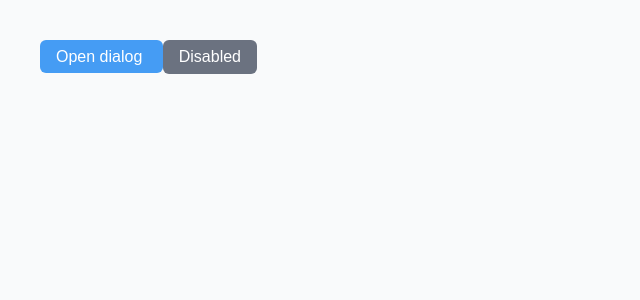
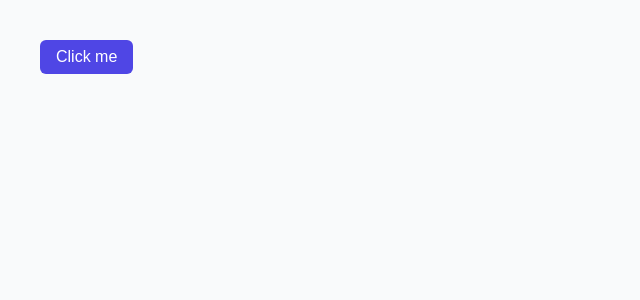
Before and after one commit to DaniiM/vueless-ui, a Vue app: page / in a window 1280 px wide. Shown: the top 300 px of the page, without its empty margins (0-640 px from the left). Built offline with nearby package versions, Linux system fonts and the light colour scheme.

Commit message:
feat: popover basic implementation

```diff
--- a/src/App.vue
+++ b/src/App.vue
@@ -11,10 +11,16 @@
     DialogTitle,
     DialogTrigger,
   } from './index.js';
+  import { Popover, PopoverContent, PopoverTrigger } from './index.js'; // popover import
 </script>
 
 <template>
-  <Dialog>
+  <Popover placement="top">
+    <PopoverTrigger>Click me</PopoverTrigger>
+
+    <PopoverContent> Some content </PopoverContent>
+  </Popover>
+  <!--<Dialog>
     <DialogTrigger as-child v-slot="{ onClick, disabled }">
       <a href="#" @click.prevent="onClick" :aria-disabled="disabled" class="dialog-button">
         Open dialog
@@ -46,7 +52,7 @@
         <DialogClose as="button">Close Dialog</DialogClose>
       </DialogContent>
     </DialogPortal>
-  </Dialog>
+  </Dialog>-->
 
   <!--
   <h1>Menu</h1>
--- a/src/components/menu/Menu.vue
+++ b/src/components/menu/Menu.vue
@@ -5,7 +5,7 @@
   import { MENU_CTX } from './context';
 
   const isOpen = ref(false);
-  const items = ref([]);
+  const items = ref(null);
   const activeIndex = ref(-1);
   const menuRef = ref(null);
 
--- /dev/null
+++ b/src/components/popover/Popover.vue
@@ -0,0 +1,68 @@
+<script setup>
+  import { provide, ref, watch, nextTick } from 'vue';
+  import { POPOVER_CTX } from './context';
+  import { focusElement } from '../../utils/dom.js';
+
+  const isOpen = ref(false);
+  const triggerRef = ref(null);
+  const contentRef = ref(null);
+
+  const props = defineProps({
+    placement: {
+      type: String,
+      default: 'center',
+    },
+  });
+
+  function toggle() {
+    isOpen.value = !isOpen.value;
+  }
+
+  function open() {
+    isOpen.value = true;
+  }
+
+  function close() {
+    isOpen.value = false;
+  }
+
+  watch(isOpen, async (open) => {
+    if (open) {
+      await nextTick();
+      const focusable = contentRef.value.querySelectorAll(
+        'button, [href], input, select, textarea, [tabindex]:not([tabindex="-1"])',
+      );
+
+      if (focusable.length > 0) {
+        focusable[0].focus();
+      } else {
+        contentRef.value.focus();
+      }
+    } else {
+      triggerRef.value?.focus();
+    }
+  });
+
+  provide(POPOVER_CTX, {
+    isOpen,
+    toggle,
+    open,
+    close,
+    triggerRef,
+    contentRef,
+    placement: props.placement,
+  });
+</script>
+
+<template>
+  <div class="popover-wrapper">
+    <slot />
+  </div>
+</template>
+
+<style scoped>
+  .popover-wrapper {
+    display: inline-block;
+    position: relative;
+  }
+</style>
--- /dev/null
+++ b/src/components/popover/PopoverContent.vue
@@ -0,0 +1,106 @@
+<script setup>
+  import { ref, onMounted, onBeforeUnmount, watch } from 'vue';
+  import { usePopoverContext } from './usePopoverContext';
+
+  const { isOpen, contentRef, triggerRef, placement, close } = usePopoverContext();
+  const el = ref(null);
+
+  const placementClasses = {
+    top: 'popover--top',
+    bottom: 'popover--bottom',
+    left: 'popover--left',
+    right: 'popover--right',
+    center: 'popover--center',
+  };
+
+  const placementClass = placementClasses[placement] || placementClasses.center;
+
+  function handleKeydown(event) {
+    if (event.key === 'Escape') {
+      close();
+    }
+  }
+
+  function handleClickOutside(event) {
+    console.log('trigger', triggerRef.value);
+
+    if (
+      contentRef.value &&
+      !contentRef.value.contains(event.target) &&
+      triggerRef.value &&
+      !triggerRef.value.contains(event.target)
+    ) {
+      close();
+    }
+  }
+
+  onMounted(() => {
+    window.addEventListener('keydown', handleKeydown);
+    window.addEventListener('mousedown', handleClickOutside);
+  });
+
+  onBeforeUnmount(() => {
+    window.removeEventListener('keydown', handleKeydown);
+    window.removeEventListener('mousedown', handleClickOutside);
+  });
+
+  watch(el, (value) => {
+    contentRef.value = value;
+  });
+</script>
+
+<template>
+  <Transition name="popover">
+    <div v-if="isOpen" ref="el" role="popover" :class="['popover', placementClass]" tabindex="-1">
+      <slot />
+    </div>
+  </Transition>
+</template>
+
+<style scoped>
+  .popover {
+    position: absolute;
+    z-index: 1000;
+    background-color: #2c2929;
+    border-radius: 6px;
+    padding: 1rem;
+    color: white;
+    min-width: 100px;
+  }
+
+  .popover-enter-from {
+    opacity: 0;
+    transform: scale(0.5);
+  }
+
+  .popover--center {
+    position: absolute;
+    top: 50%;
+    left: 50%;
+    transform: translate(-50%, -50%);
+  }
+
+  .popover--top {
+    bottom: calc(100% + 5px);
+    left: 50%;
+    transform: translateX(-50%);
+  }
+
+  .popover--bottom {
+    top: calc(100% + + 5px);
+    left: 50%;
+    transform: translateX(-50%);
+  }
+
+  .popover--left {
+    right: calc(100% + 5px);
+    top: 50%;
+    transform: translateY(-50%);
+  }
+
+  .popover--right {
+    left: calc(100% + 5px);
+    top: 50%;
+    transform: translateY(-50%);
+  }
+</style>
--- /dev/null
+++ b/src/components/popover/PopoverTrigger.vue
@@ -0,0 +1,49 @@
+<script setup>
+  import { ref, onMounted } from 'vue';
+  import { usePopoverContext } from './usePopoverContext';
+
+  const popover = usePopoverContext();
+
+  const el = ref(null);
+
+  const props = defineProps({
+    as: {
+      type: String,
+      default: 'span',
+    },
+    asChild: {
+      type: Boolean,
+      default: false,
+    },
+  });
+
+  onMounted(() => {
+    popover.triggerRef.value = el.value;
+  });
+</script>
+
+<template>
+  <button
+    class="popover-button"
+    @click="popover.toggle"
+    aria-haspopup="popover"
+    :aria-expanded="popover.isOpen.value"
+    ref="el"
+  >
+    <slot />
+  </button>
+</template>
+
+<style scoped>
+  .popover-button {
+    background-color: #4f46e5;
+    color: white;
+    padding: 0.5rem 1rem;
+    border-radius: 6px;
+    border: none;
+    cursor: pointer;
+    font-size: 1rem;
+    transition: background-color 0.2s;
+    user-select: none;
+  }
+</style>
--- /dev/null
+++ b/src/components/popover/context.js
@@ -0,0 +1 @@
+export const POPOVER_CTX = Symbol('popover');
--- /dev/null
+++ b/src/components/popover/usePopoverContext.js
@@ -0,0 +1,12 @@
+import { inject } from 'vue';
+import { POPOVER_CTX } from './context';
+
+export function usePopoverContext() {
+  const popover = inject(POPOVER_CTX);
+
+  if (!popover) {
+    throw new Error('Popover components must be used inside <Popover>');
+  }
+
+  return popover;
+}
```
Also changed, not shown: src/index.js (+6 -1 lines).
